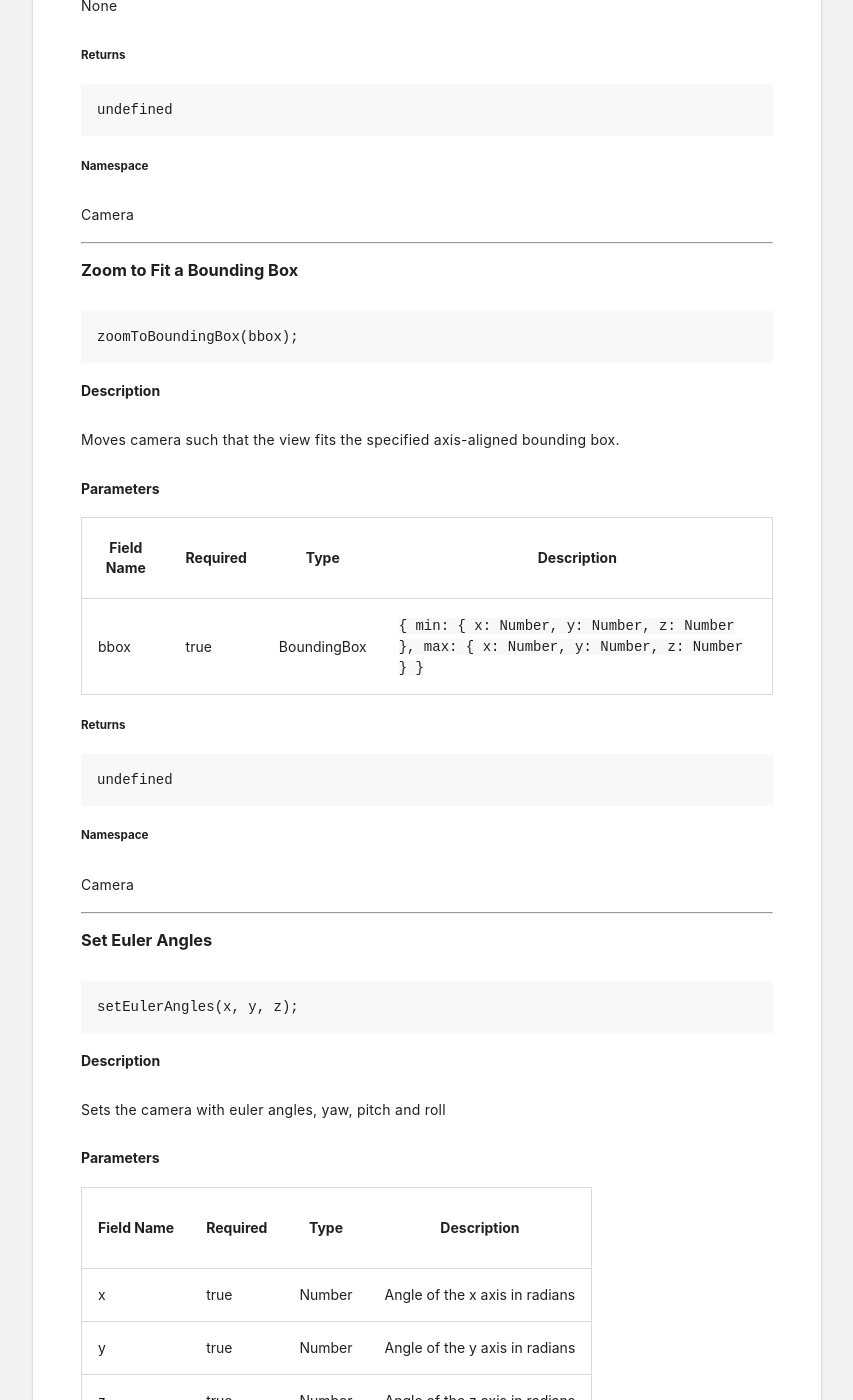
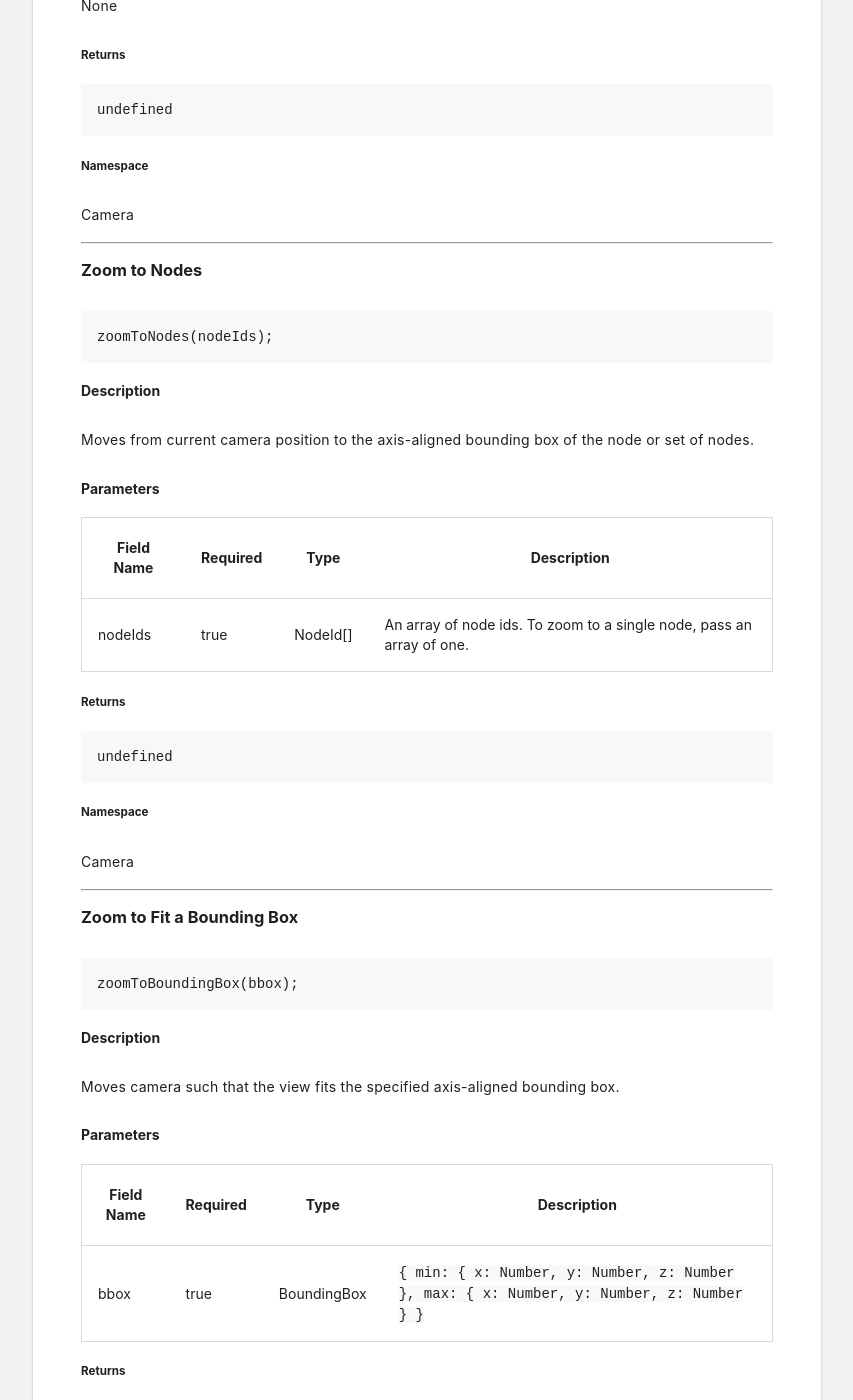
Before and after one commit to procore/documentation, a Jekyll site: the page built from other_procore_apis/bim_web_viewer.md, in a window 1280 px wide and 1400 px high, scrolled down 9080 px. Shown: the whole window, without its empty margins (411-1264 px from the left). Built offline with Jekyll 4.4.1, drawn with Linux system fonts in a browser that asks for light colours.

Commit message:
Add zoomToNodes

````diff
--- a/other_procore_apis/bim_web_viewer.md
+++ b/other_procore_apis/bim_web_viewer.md
@@ -428,6 +428,36 @@ Navigation to the home viewpoint if the Bcf camera been set in the options objec
 #### Parameters
 
 None
+
+##### Returns
+
+```js
+undefined
+```
+
+##### Namespace
+
+Camera
+
+---
+
+### Zoom to Nodes
+
+<p class="heading-link-container"><a class="heading-link" href="zoom-to-nodes"></a></p>
+
+```js
+zoomToNodes(nodeIds);
+```
+
+#### Description
+
+Moves from current camera position to the axis-aligned bounding box of the node or set of nodes.
+
+#### Parameters
+
+| Field Name | Required | Type | Description |
+| - | - | - | - |
+| nodeIds | true | NodeId[] | An array of node ids. To zoom to a single node, pass an array of one. |
 
 ##### Returns
 
````
